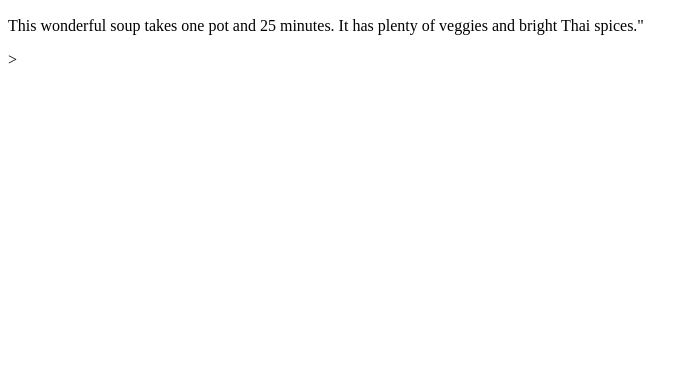
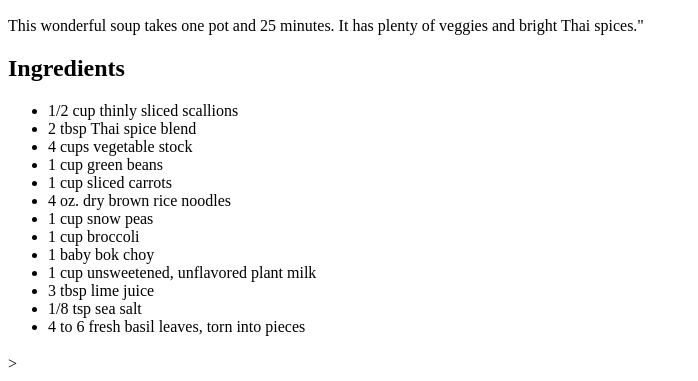
Before and after one commit to Pete-Fowler/odin-recipes, a plain HTML site: page recipes/thaisoup.html in a window 1280 px wide. Shown: the part 434-815 px from the top of the page, without its empty margins (0-698 px from the left). Drawn offline with Linux system fonts and the light colour scheme.

Commit message:
Update Thai soup ingredients

```diff
--- a/recipes/thaisoup.html
+++ b/recipes/thaisoup.html
@@ -7,10 +7,31 @@
 
 <body>
     <h1>Thai Vegetable Noodle Soup</h1>
+
     <img src="https://www.forksoverknives.com/wp-content/uploads/spring-noodle-soup-for-desktop-mobile.jpg" alt="Thai Vegetable Noodle Soup">
+
     <h2>"Description"</h2>
+
     <p>This wonderful soup takes one pot and 25 minutes. It has plenty of veggies and bright Thai spices."</p>
 
+    <h2>Ingredients</h2>
 
+    <ul>
+        <li>1/2 cup thinly sliced scallions</li>
+        <li>2 tbsp Thai spice blend</li>
+        <li>4 cups vegetable stock</li>
+        <li>1 cup green beans</li>
+        <li>1 cup sliced carrots</li>
+        <li>4 oz. dry brown rice noodles</li>
+        <li>1 cup snow peas</li>
+        <li>1 cup broccoli</li>
+        <li>1 baby bok choy</li>
+        <li>1 cup unsweetened, unflavored plant milk</li>
+        <li>3 tbsp lime juice</li>
+        <li>1/8 tsp sea salt</li>
+        <li>4 to 6 fresh basil leaves, torn into pieces</li>
+    </ul>
+
+    <h2></h2>
 </body>
 </html>>
```
